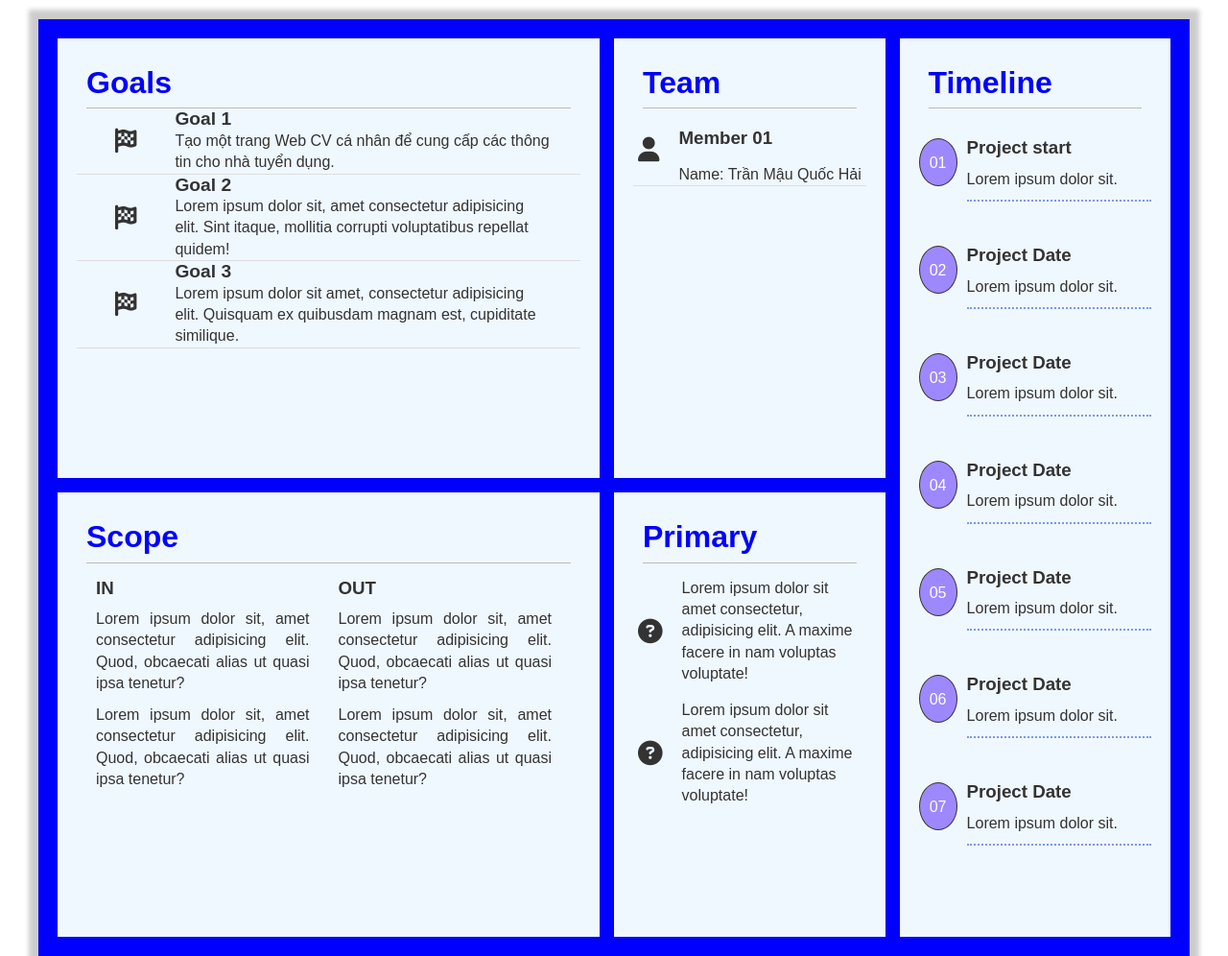
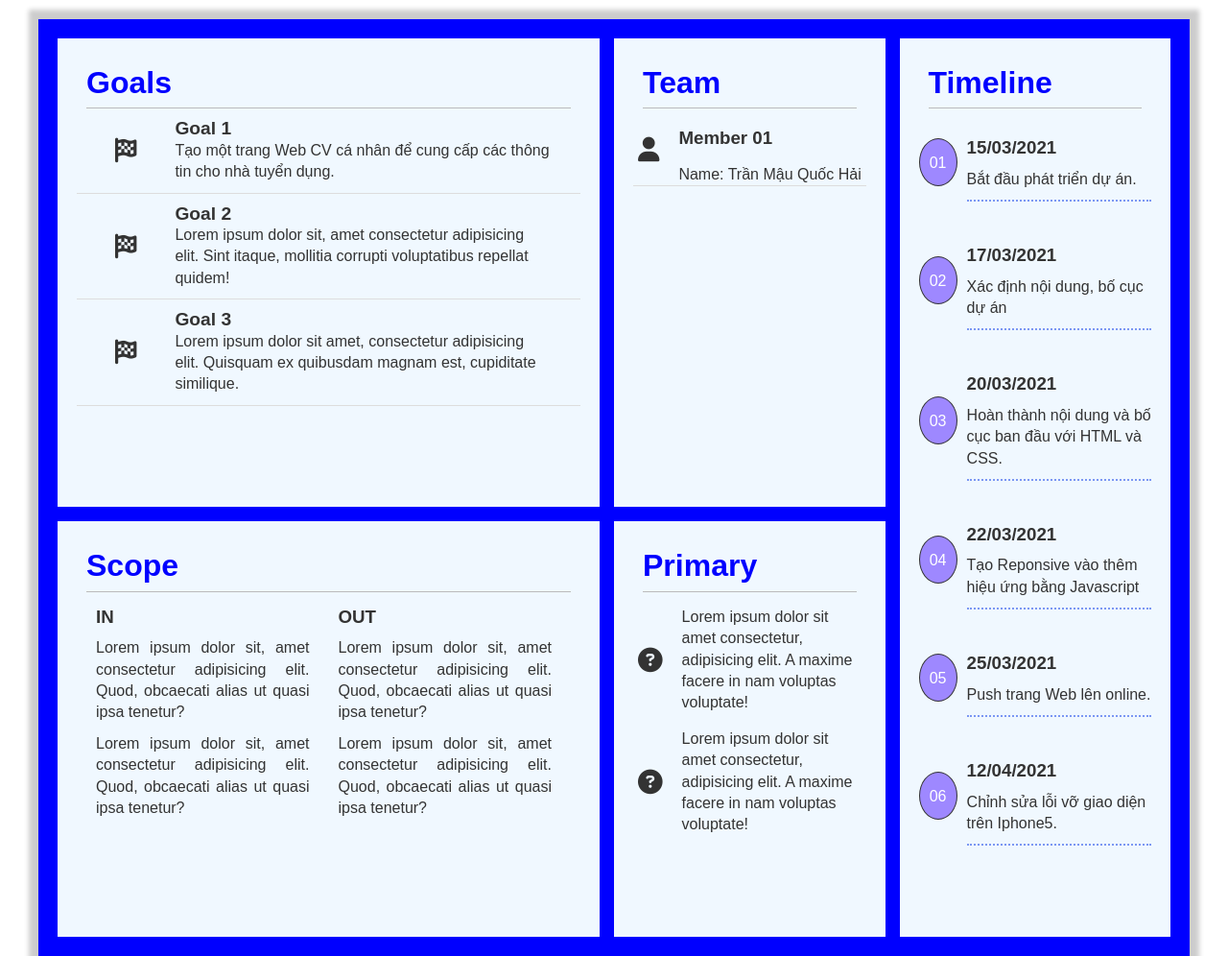
Before and after one commit to haitmq/assigment-3, a plain HTML site: page project 1/prj1.html in a window 1280 px wide. Shown: the whole page at 96% size. Drawn offline with Linux system fonts and the light colour scheme.

Commit message:
fix lan n+1

```diff
--- a/css/projectstyles.css
+++ b/css/projectstyles.css
@@ -78,6 +78,10 @@ h3 {
 .member {
   border-bottom: 1px solid #ddd;
   /* padding: 15px; */
+}
+
+.goal-container {
+  padding: 10px 0;
 }
 
 /* Goal styling */
--- a/project 1/prj1.html
+++ b/project 1/prj1.html
@@ -118,50 +118,43 @@
           <li class="timeline-item">
             <div class="order">01</div>
             <div class="timeline-point">
-              <h3>Project start</h3>
-              <p>Lorem ipsum dolor sit.</p>
+              <h3>15/03/2021</h3>
+              <p>Bắt đầu phát triển dự án.</p>
             </div>
           </li>
           <li class="timeline-item">
             <div class="order">02</div>
             <div class="timeline-point">
-              <h3>Project Date</h3>
-              <p>Lorem ipsum dolor sit.</p>
+              <h3>17/03/2021</h3>
+              <p>Xác định nội dung, bố cục dự án</p>
             </div>
           </li>
           <li class="timeline-item">
             <div class="order">03</div>
             <div class="timeline-point">
-              <h3>Project Date</h3>
-              <p>Lorem ipsum dolor sit.</p>
+              <h3>20/03/2021</h3>
+              <p>Hoàn thành nội dung và bố cục ban đầu với HTML và CSS.</p>
             </div>
           </li>
           <li class="timeline-item">
             <div class="order">04</div>
             <div class="timeline-point">
-              <h3>Project Date</h3>
-              <p>Lorem ipsum dolor sit.</p>
+              <h3>22/03/2021</h3>
+              <p>Tạo Reponsive vào thêm hiệu ứng bằng Javascript</p>
             </div>
           </li>
           <li class="timeline-item">
             <div class="order">05</div>
             <div class="timeline-point">
-              <h3>Project Date</h3>
-              <p>Lorem ipsum dolor sit.</p>
+              <h3>25/03/2021</h3>
+              <p>Push trang Web lên online.</p>
             </div>
           </li>
           <li class="timeline-item">
             <div class="order">06</div>
             <div class="timeline-point">
-              <h3>Project Date</h3>
-              <p>Lorem ipsum dolor sit.</p>
-            </div>
-          </li>
-          <li class="timeline-item">
-            <div class="order">07</div>
-            <div class="timeline-point">
-              <h3>Project Date</h3>
-              <p>Lorem ipsum dolor sit.</p>
+              <h3>12/04/2021</h3>
+              <p>Chỉnh sửa lỗi vỡ giao diện trên Iphone5.</p>
             </div>
           </li>
         </ul>
```
